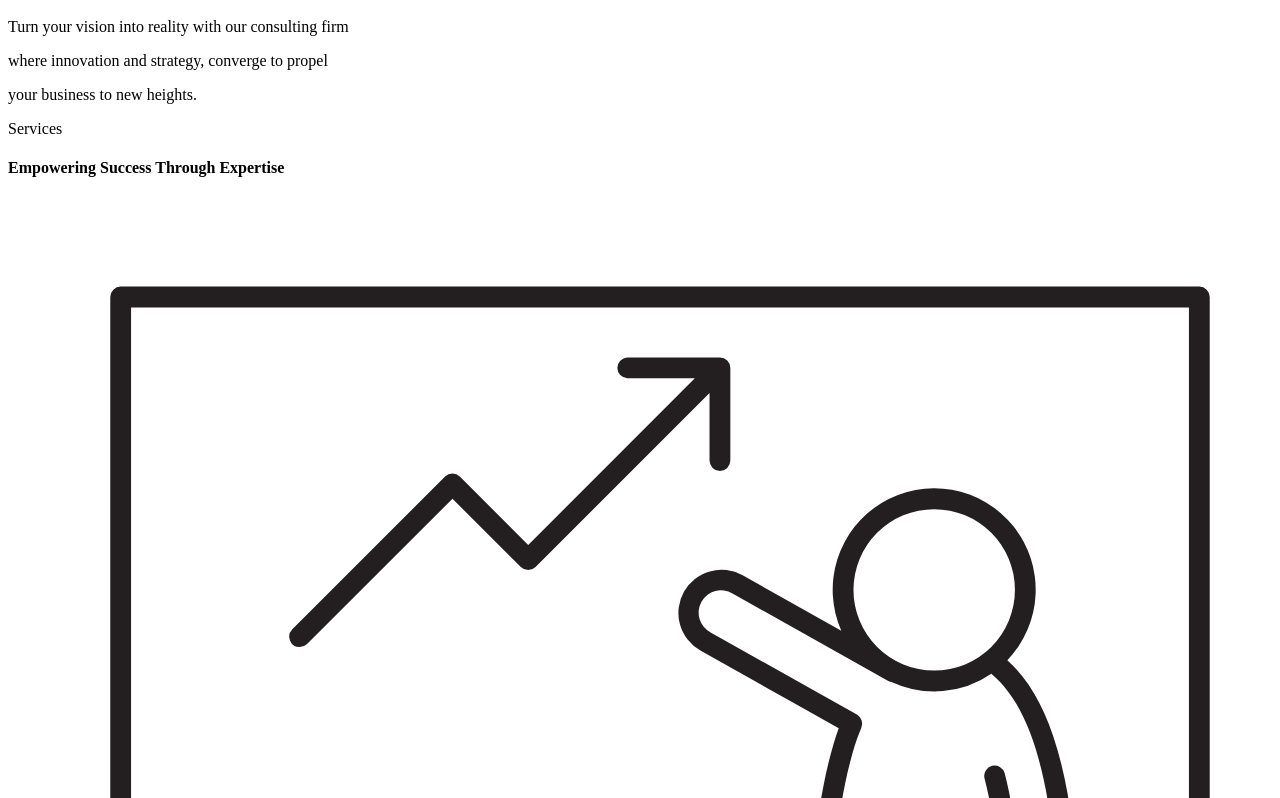
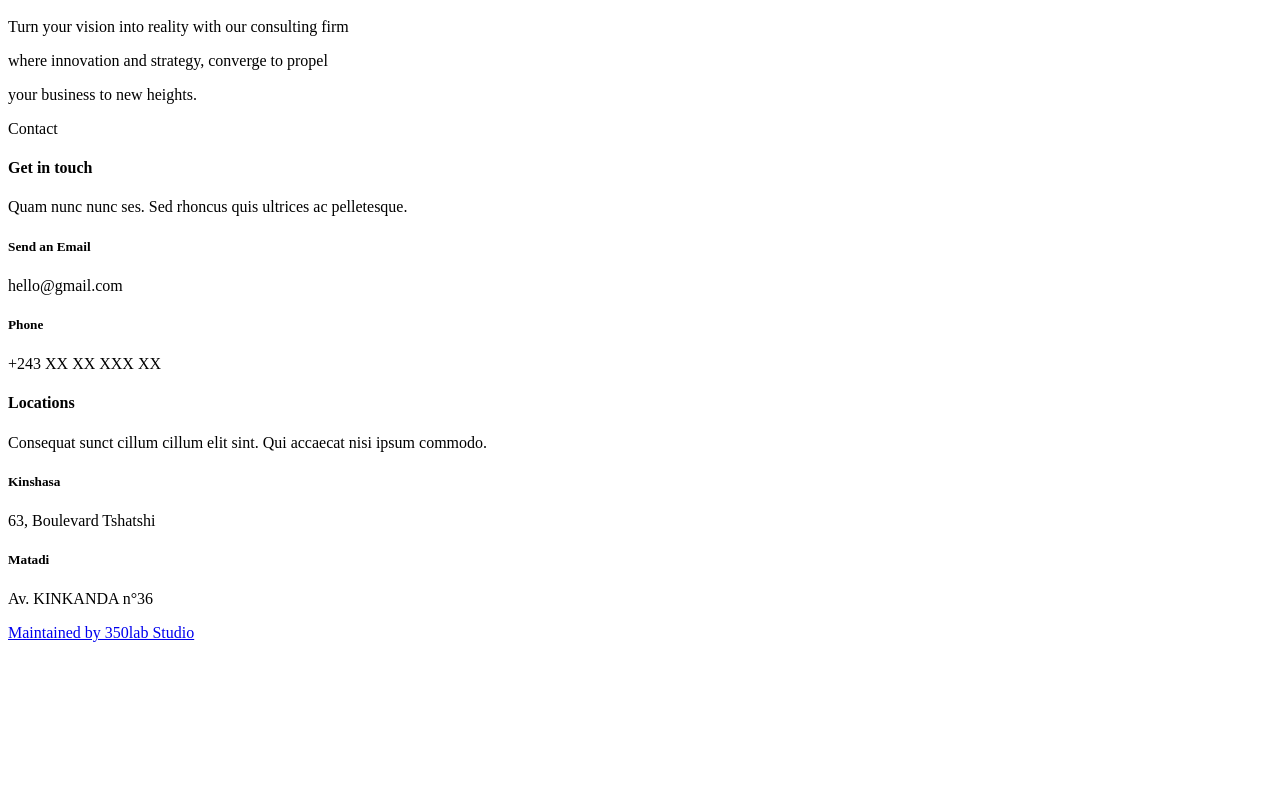
Before and after one commit to Ciscoo91/Success-Three-1, a Next.js app: page / in a window 1280 px wide. Shown: the part 822-1620 px from the top of the page. After the commit the page ends 1472 px from the top, so only its background shows below. Built offline with nearby package versions, Linux system fonts and the light colour scheme.

Commit message:
updated contact section + service to another page

```diff
--- a/components/contact.js
+++ b/components/contact.js
@@ -17,15 +17,56 @@ const items = [
     subtext: "+243 XX XX XXX XX"
   },
   {
-    title: "Office",
-    text: "63, Boulevard Tshatshi, Kinshasa/Gombe",
-    subtext: "Av. KINKANDA n°36, C/Matadi",
-    icon : <svg xmlns="http://www.w3.org/2000/svg" fill="none" viewBox="0 0 24 24" strokeWidth={1.5} stroke="#000000" className="w-6 h-6">
-    <path strokeLinecap="round" strokeLinejoin="round" d="M15 10.5a3 3 0 11-6 0 3 3 0 016 0z" />
-    <path strokeLinecap="round" strokeLinejoin="round" d="M19.5 10.5c0 7.142-7.5 11.25-7.5 11.25S4.5 17.642 4.5 10.5a7.5 7.5 0 1115 0z" />
-  </svg>
+    title: "Offices",
+    icon: <svg xmlns="http://www.w3.org/2000/svg" fill="none" viewBox="0 0 24 24" strokeWidth={1.5} stroke="#000000" className="w-6 h-6">
+            <path strokeLinecap="round" strokeLinejoin="round" d="M15 10.5a3 3 0 11-6 0 3 3 0 016 0z" />
+            <path strokeLinecap="round" strokeLinejoin="round" d="M19.5 10.5c0 7.142-7.5 11.25-7.5 11.25S4.5 17.642 4.5 10.5a7.5 7.5 0 1115 0z" />
+          </svg>,
+    adressList: [
+      {
+        city: "Kinshasa",
+        address: "63, Boulevard Tshatshi",
+      },
+      {
+        city: "Matadi",
+        address: "Av. KINKANDA n°36",
+      },
+    ]
   }
 ];
+
+
+
+const testItems = [
+  {
+    title: "Get in touch",
+    subtext: "Quam nunc nunc ses. Sed rhoncus quis ultrices ac pelletesque.",
+    subItems: [
+      {
+        title: "Send an Email",
+        text: "hello@gmail.com"
+      },
+      {
+        title: "Phone",
+        text: "+243 XX XX XXX XX"
+      }
+    ]
+  },
+  {
+    title: "Locations",
+    subtext: "Consequat sunct cillum cillum elit sint. Qui accaecat nisi ipsum commodo.",
+    subItems: [
+      {
+        title: "Kinshasa",
+        text: "63, Boulevard Tshatshi",
+      },
+      {
+        title: "Matadi",
+        text: "Av. KINKANDA n°36",
+      },
+    ]
+  }
+]
 
 export default function Contact() {
 
@@ -41,26 +82,55 @@ export default function Contact() {
         aria-labelledby="footer-heading"
         id="contact"
       >
-         <p className="text-palette-blue font-montrealRegular">Contact</p>
-        <div className="mt-12 contact-row grid grid-cols-1 row-span-2 gap-10 md:grid-cols-3  col-span-2   md:gap-20 md:gap-x-5 items-center w-full">
-          {items.map(({ title, text, subtext, icon,link }, i) => (
+        <p className="text-palette-blue font-montrealRegular">Contact</p>
+        <div className="mt-12 contact-row grid items-center w-full ">
+          {/* {items.map(({ title, text, subtext, icon, adressList,link }, i) => ( */}
             <motion.div
                 ref={ref}
                 initial={{opacity: 0, y:20}}
                 animate={inView ? {opacity: 1, y: 0} : {}}
                 transition={{ duration: 0.3, delay: 0.4, ease: "easeOut" }}
-                key={i}
-                className="w-full xsl:w-6/12 text-white flex flex-col items-center md:items-start"
+                // key={i}
+                className="w-full md:h-100 xsl:w-6/12 text-white grid grid-cols-1 grid-rows-2 gap-y-12 items-center md:items-start py-2 px-2 rounded-md md:min-h-full"
               >
-                {icon}
+                {/* {icon}
               {title && <h4 className="text-2xl font-montrealMedium mt-4 mb-3 text-palette-blue">
                 {title}
               </h4>}
               {text && <p className="font-montrealRegular mt-1 text-black  xl:text-md ">{text}</p>}
               {subtext && <p className="font-montrealRegular text-black xl:text-md  ">{subtext}</p>}
-              {link && <a href={link} className="font-montrealRegular text-black xl:text-md underline ">{link}</a>}
+              <div className="flex justify-between">
+                {adressList && adressList.map((address,index) => (
+                  <div className="w-full flex flex-col p-2 my-2" key={index}>
+                    <span className="">
+                      {address.icon}
+                      <h4 className="text-black py-2">{address.city}</h4>
+                    </span>
+                    <p className="text-black row-span-2">{address.address}</p>
+                  </div>
+                ))}
+              </div>
+              {link && <a href={link} className="font-montrealRegular text-black xl:text-md underline ">{link}</a>} */}
+              {
+                testItems.map((item, index) => (
+                  <div key={index} className="grid grid-cols-1 md:grid-cols-3 w-full h-full mb-20">
+                    <div className="">
+                      <h4 className="text-black text-4xl mb-4">{item.title}</h4>
+                      <p className="text-black">{item.subtext}</p>
+                    </div>
+                    <div className="col-span-2 grid grid-cols-1 md:grid-cols-2 gap-4">
+                      {item.subItems.map((itm, i)=>(
+                        <div className=" py-8 px-10 rounded bg-neutral-100 ">
+                          <h5 className="text-2xl text-palette-blue mb-4">{itm.title}</h5>
+                          <p className="text-xl text-gray-600">{itm.text}</p>
+                        </div>
+                      ))}
+                    </div>
+                  </div>
+                ))
+              }
             </motion.div>
-          ))}
+          {/* ))} */}
         </div>
       </div>
     </Container>
--- a/components/header/header.js
+++ b/components/header/header.js
@@ -33,7 +33,7 @@ export default function Header() {
 
 
   return (
-    <header className="overflow-hidden bg-palette-white fixed z-20  text-white w-full flex flex-col justify-center md:h-24 h-20">
+    <header className="overflow-hidden bg-palette-white fixed z-20  text-white w-full flex flex-col justify-center md:h-24 h-20 shadow-md">
       <Container extraClasses="Header-Section ">
         <div className="flex justify-between h-full ">
           <Logo style="w-10 sm:w-16 md:w-18" />
--- a/components/header/menu.js
+++ b/components/header/menu.js
@@ -1,7 +1,8 @@
 import React from "react";
 import { slideInLeft, stagger } from "../../helpers/transitions";
 import { motion } from "framer-motion";
-import {Link} from "react-scroll"
+// import {Link} from "react-scroll"
+import Link from "next/link"
 
 
 
@@ -41,7 +42,7 @@ export default function Menu({ open, items, setOpen }) {
               key={index}
               variants={slideInLeft}
               className="group menu-overlay-item text-palette-blue text-6xl  md:text-7xl pt-10 duration-100 ease-in-out"  >
-              <Link to={url} smooth={true} duration={800} delay={1000} offset={-50} onClick={setOpen}>
+              <Link href={url} smooth={true} duration={800} delay={1000} offset={-50} onClick={setOpen}>
               {route}
               </Link>
               <span className="block max-w-0 group-hover:max-w-full transition-all duration-500 h-0.5 bg-palette-blue"></span>
--- a/components/header/navigation.js
+++ b/components/header/navigation.js
@@ -1,6 +1,7 @@
 import React, { useState } from "react";
 import { motion } from "framer-motion";
-import { Link } from "react-scroll"
+// import { Link } from "react-scroll"
+import Link from "next/link"
 
 
 
@@ -33,7 +34,7 @@ export default function Navigation({ items, setOpen }) {
               animate="visible"
               onClick={setOpen}
             >
-              <Link to={url} smooth={true} duration={800} offset={-100}>
+              <Link href={url} smooth={true} duration={800} offset={-100}>
                 <span className="relative text-palette-blue focus:text-gray-500 text-base hover:cursor-pointer">
                   {isActive && (
                     <motion.span
--- a/components/services.js
+++ b/components/services.js
@@ -2,6 +2,16 @@ import React, { forwardRef } from "react";
 import Container from "./container";
 import { motion } from "framer-motion";
 import { useInView } from "react-intersection-observer";
+
+
+function sliceStringByCharacters(string, numCharacters) {
+  if (string.length <= numCharacters) {
+    return string;
+  } else {
+    return string.slice(0, numCharacters) + "...";
+  }
+}
+
 
 export default function Services() {
   const [ref, inView] = useInView({
@@ -15,22 +25,22 @@ export default function Services() {
         {
             "title": "Consultancy and Advisory Services",
             "text": "Success Three provides expert guidance and operational assistance in various areas, including economic, accounting, tax, legal, judicial, and fiduciary matters. Clients can rely on our experienced consultants for strategic advice, management consultancy, and comprehensive solutions tailored to their specific needs.",
-            "imageUrl": "assets/icons/conference_meeting_discussion_presentation_strategy_icon.svg"
+            "imageUrl": "pexels-antoni-shkraba-5816296.jpg"
         },
         {
             "title": "Financial Analysis and Investment Studies",
             "text": "Success Three offers in-depth financial analysis and investment studies to assist clients in making informed decisions. Our team analyzes market trends, evaluates investment opportunities, and provides comprehensive reports to support clients in maximizing their financial potential.",
-            "imageUrl": "assets/icons/consultation_profit_garph_success_graph_icon.svg"
+            "imageUrl": "pexels-pixabay-534220.jpg"
         },
         {
             "title": "Personnel Placement and Management",
             "text": "Success Three specializes in personnel placement and management solutions. We help businesses identify and recruit talented professionals suitable for their specific requirements. Our services include candidate sourcing, screening, and placement to ensure the right fit for long-term success.",
-            "imageUrl": "assets/icons/consultation_money_income_profit_budget_icon.svg"
+            "imageUrl": "pexels-yan-krukau-7640741.jpg"
         },
         {
             "title": "Construction and Road Rehabilitation",
             "text": "Success Three undertakes construction projects, including the rehabilitation of roads. With expertise in the construction industry, we provide efficient project management, quality control, and timely completion of construction projects.",
-            "imageUrl": "assets/icons/architecture_building_business_construction_crane_icon.svg"
+            "imageUrl": "pexels-yan-krukau-7693229.jpg"
         }
     ]
 
@@ -60,16 +70,16 @@ export default function Services() {
 
   return (
     <Container extraClasses="About-Container">
-      <div className="flex flex-col md:grid md:grid-cols-3  py-16  relative md:py-24 lg:py-36 " id="services">
-        <div className="">
+      <div className="flex flex-col items-center py-28 relative lg:py-36" id="services">
+        <div className="mb-6 self-start">
             <p className="text-palette-blue font-montrealRegular">Services</p>
-            <motion.h4 variants={listItemVariants} className={`${lineStyle} font-montrealMedium max-w-[280px] mt-4 md:w-[400px] md:mt-4`}>
+            <motion.h4 variants={listItemVariants} className={`${lineStyle} font-montrealMedium  mt-4  md:mt-4 text-center`}>
             Empowering Success Through Expertise
             </motion.h4>
         </div>
         <motion.ul
           ref={ref}
-          className="mt-12 grid grid-cols-1 md:grid-cols-2 md:col-span-2 gap-10 font-thin"
+          className="mt-12 grid grid-cols-1 md:grid-cols-2  gap-10 font-thin"
           variants={listVariants}
           initial="hidden"
           animate={inView ? "visible" : "hidden"}
@@ -80,10 +90,19 @@ export default function Services() {
               variants={listItemVariants}
               className="text-base sm:text-lg md:text-xl font-montrealRegular"
             >
-              <div className="">
+              {/* <div className="">
                 <img className="w-9 h-11 mb-8" src={item.imageUrl} alt={`${item.title} icon`} />
                 <span className="font-semibold text-xl text-palette-blue">{item.title}</span>
                 <p className="mt-8">{item.text}</p>
+              </div> */}
+              <div className="max-w-sm rounded overflow-hidden shadow-lg hover:cursor-pointer hover:bg-blue-100">
+                <img className="w-full" src={item.imageUrl} alt="Sunset in the mountains" />
+                <div className="px-6 py-4">
+                  <div className="font-bold text-xl mb-2">{item.title}</div>
+                  <p className="text-gray-700 text-base">
+                    {sliceStringByCharacters(item.text, 100)}
+                  </p>
+                </div>
               </div>
             </motion.li>
           ))}
--- a/package.json
+++ b/package.json
@@ -35,7 +35,9 @@
     "preact": "^10.5.13",
     "react": "^17.0.2",
     "react-dom": "^17.0.2",
+    "react-image-gallery": "^1.2.11",
     "react-intersection-observer": "^9.4.0",
+    "react-responsive-carousel": "^3.2.23",
     "react-scroll": "^1.8.9"
   },
   "devDependencies": {
--- a/pages/index.js
+++ b/pages/index.js
@@ -21,8 +21,6 @@ export default function Home() {
         <Hero/>
         <About/>
         <Content/>
-        <Services/>
-        <ContentWithCTA/>
         <Contact/>
       </LazyMotion>
 
--- a/tailwind.config.js
+++ b/tailwind.config.js
@@ -28,7 +28,9 @@ module.exports = {
           orange:"#F75C0F",
           lightOrange:"#f87c3e",
           white: "#FFF",
-          red:"#7E101A"
+          red:"#7E101A",
+          opacity: "#4E5CFB1A",
+          lightOpacity : "#FFFFFF1A"
         },
         'black': '#000',
         'white': '#FFF',
```
Also changed, not shown: components/hero.js (+9 -3 lines), public/assets/icons/telephone_icon.svg, 1 other file (tests, documents, lock files or other folders).
